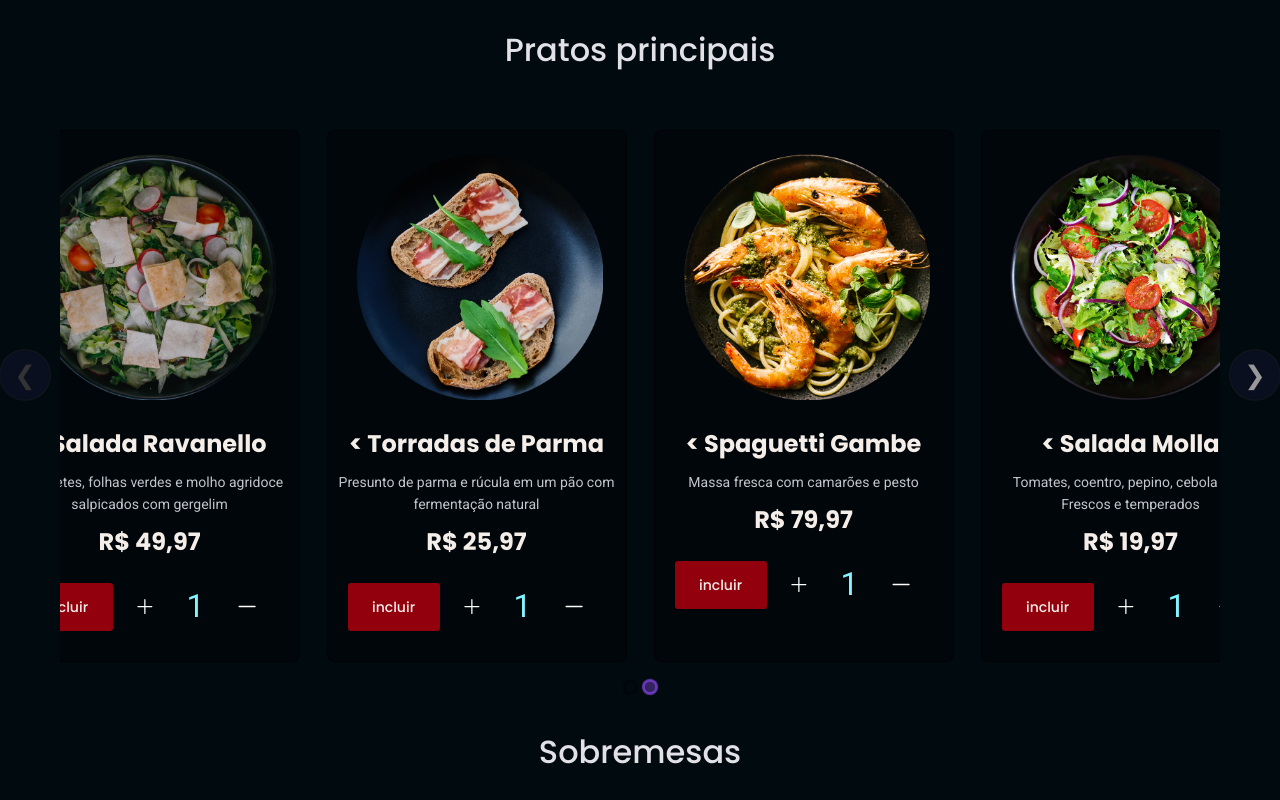
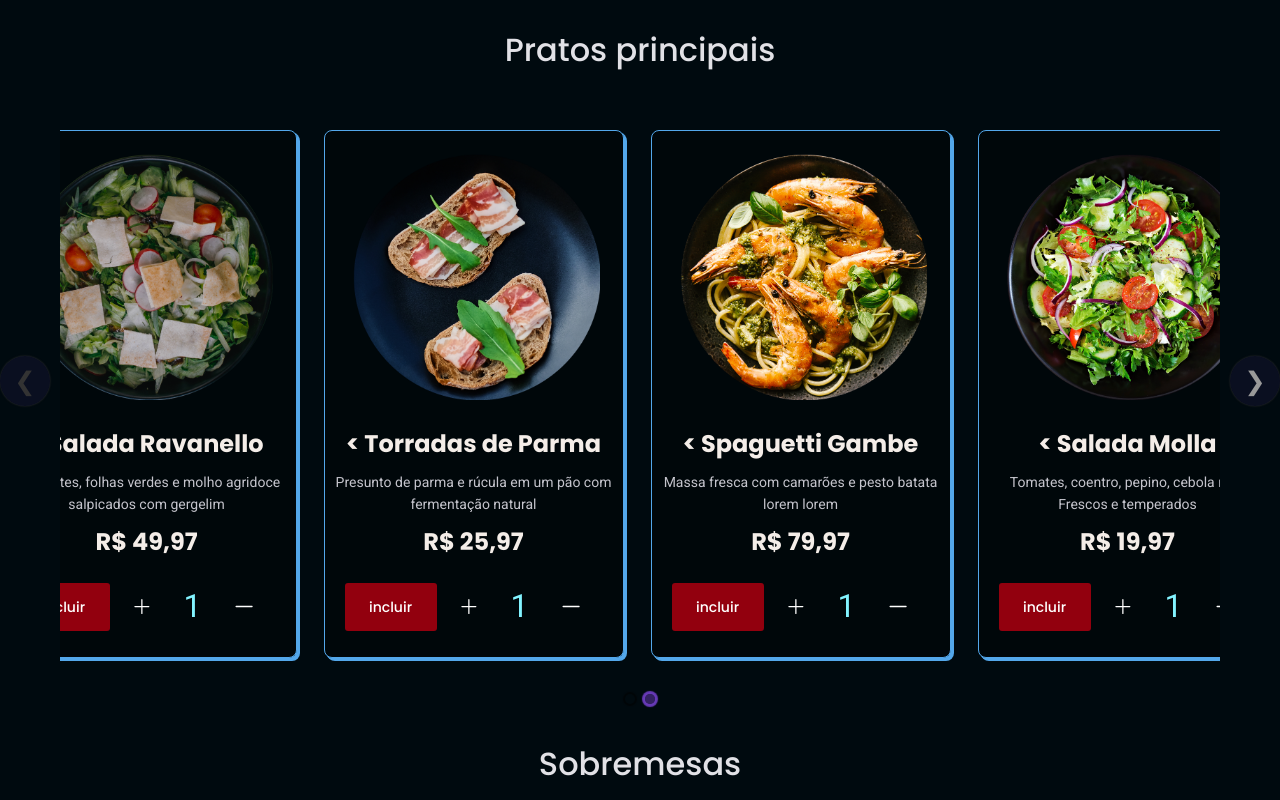
Before and after one commit to Adonaikjr/explorer-food, a React (Vite) app: page /home in a window 1280 px wide. Shown: the part 540-1340 px from the top of the page. Built offline with nearby package versions, Linux system fonts and the light colour scheme.

Commit message:
add efeitos

```diff
--- a/package.json
+++ b/package.json
@@ -13,6 +13,8 @@
     "react-dom": "^18.0.0",
     "react-elastic-carousel": "^0.11.5",
     "react-router-dom": "^6.3.0",
+    "sqlite": "^4.1.1",
+    "sqlite3": "^5.0.8",
     "styled-components": "^5.3.5"
   },
   "devDependencies": {
--- a/src/components/Button/styled.js
+++ b/src/components/Button/styled.js
@@ -1,6 +1,7 @@
 import styled from 'styled-components';
 
 export const Container = styled.button`
+
   background: ${({theme}) => theme.COLORS.BTN};
   border-radius: 3px;
   border: none;
@@ -13,5 +14,20 @@ export const Container = styled.button`
   line-height: 24px;
   letter-spacing: 0em;
   text-align: center;
+  cursor: pointer;
 
-`;
+
+  border-color: red;
+  color: #fff;
+  background-image: -webkit-linear-gradient(45deg, red 50%, transparent 50%);
+  background-image: linear-gradient(45deg, red 50%, transparent 50%);
+  background-position: 100%;
+  background-size: 400%;
+  -webkit-transition: background 300ms ease-in-out;
+  transition: background 300ms ease-in-out;
+
+:hover {
+  background-position: 0;
+}
+
+`
--- a/src/components/Cards/styled.js
+++ b/src/components/Cards/styled.js
@@ -6,6 +6,24 @@ export const Container = styled.div`
   background: ${({theme}) => theme.COLORS.BACKGROUND_MENU};
   border: 1px solid ${({theme}) => theme.COLORS.BORDER_CARD};
   border-radius: 8px;
+  height: 33rem;
+  border:solid 1px #53a7ea;
+
+  :hover
+{
+
+        -webkit-transform: scale(1.5);
+        -ms-transform: scale(1.5);
+        transform: scale(1.030);
+}
+
+box-shadow:
+                1px 1px #53a7ea,
+                2px 2px #53a7ea,
+                3px 3px #53a7ea;
+        -webkit-transform: translateX(-3px);
+        transform: translateX(-3px);
+
 
   img{
     position:relative;
--- a/src/pages/Home/index.jsx
+++ b/src/pages/Home/index.jsx
@@ -69,7 +69,7 @@ export function Home(){
 
                         { <Card title='Salada Molla  >' img={ <img src={molla}/>} p='Tomates, coentro, pepino, cebola roxa Frescos e temperados' cash='R$ 19,97'value='1'/>}
 
-                         { <Card title='Spaguetti Gambe  >' img={ <img src={torrada}/>} p='Massa fresca com camarões e pesto' cash='R$ 79,97'value='1'/>}
+                         { <Card title='Spaguetti Gambe  >' img={ <img src={torrada}/>} p='Massa fresca com camarões e pesto batata lorem lorem' cash='R$ 79,97'value='1'/>}
 
                          { <Card title='Torradas de Parma >' img={ <img src={masktwo}/>} p='Presunto de parma e rúcula em um pão com fermentação natural' cash='R$ 25,97'value='1'/>}
 
--- a/src/pages/Home/styled.js
+++ b/src/pages/Home/styled.js
@@ -9,6 +9,22 @@ section{
     transform: matrix(-1, 0, 0, 1, 0, 0);
     top: 126px;
     margin-left: -40rem;
+
+    animation:topdown 1s;
+    @keyframes topdown {
+    0%{
+        opacity:0;
+        transform:translateY(0);
+    }
+
+    100%{
+        opacity:1;
+        transform: translateY(90);
+    }
+}
+
+
+
 
   }
   max-width: 85.5rem;
@@ -48,10 +64,22 @@ text-align: left;
   width: 50%;
   height: 100%;
   justify-content: center;
+  animation:downtop 1s;
 }
 }
 
+@keyframes downtop {
 
+0%{
+    opacity:0;
+    transform:translateX(200px);
+}
+
+100%{
+    opacity:1;
+    transform: translateX(0);
+}
+}
 `;
 
 export const Content = styled.div`
@@ -78,7 +106,7 @@ export const Items = styled.div`
 display: flex;
   gap: 27px;
   margin-top:42px;
-  height: 33.25rem;
+  height: 34rem;
 
 
 `
--- a/src/pages/Menu/index.jsx
+++ b/src/pages/Menu/index.jsx
@@ -22,6 +22,7 @@ export function MenuOne(){
             { <img src={ravanello} width={500} height={500} />  }
              <Card title='Salada Ravanello >' p='Rabanetes, folhas verdes e molho agridoce salpicados com gergelim' temp={<img src={imgtemp1}/>} tempone={<img src={imgtemp2}/>} temptwo={<img src={imgtemp3}/>}  cash='R$ 49,97' tempfor={<img src={imgtemp4}/>} value='1'/>
              </div>
+
             <Footer/>
         </Container>
     )
--- a/src/pages/Menu/styled.js
+++ b/src/pages/Menu/styled.js
@@ -25,6 +25,7 @@ img{
     width: 80rem;
     margin-top:150px;
     background-color:${({theme}) => theme.COLORS.BACKGROUND};
+
     >div{
         display: flex;
         flex-direction: column;
@@ -32,7 +33,9 @@ img{
         width: 50%;
         height: 90%;
         border: none;
-        background-color: ${({theme}) => theme.COLORS.BACKGROUND};;
+        background-color: ${({theme}) => theme.COLORS.BACKGROUND};
+        border:solid 1px #53a7ea;
+
     }
 }
 
```
Also changed, not shown: 1 other file (tests, documents, lock files or other folders).
